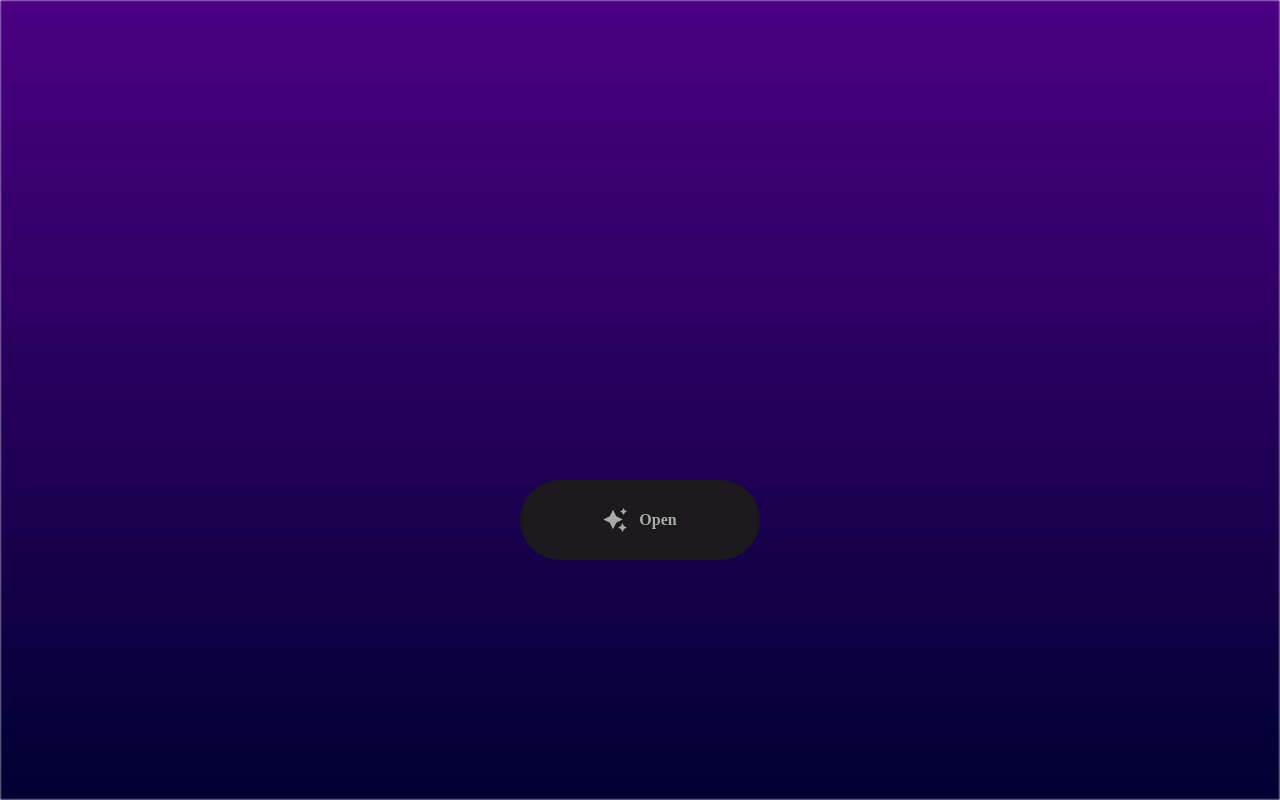
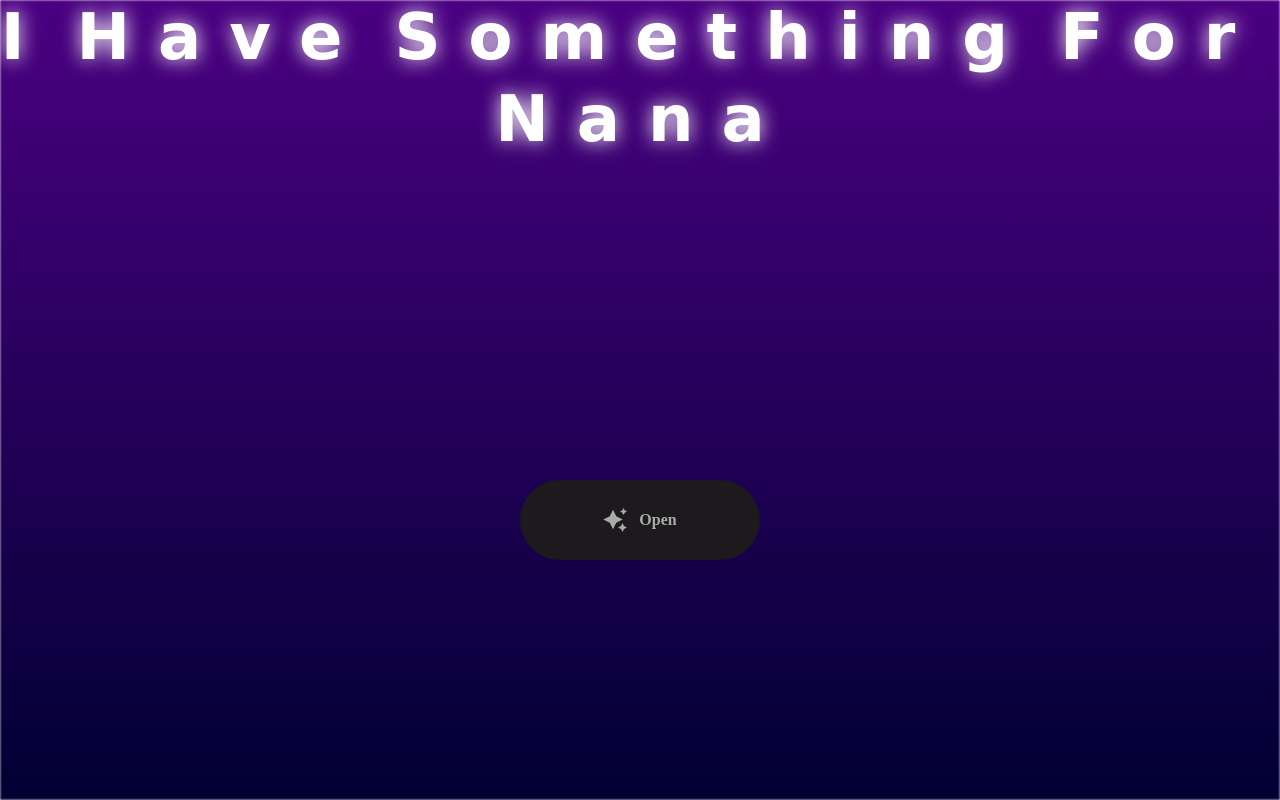
Before and after one commit to edvantazul/nana, a plain HTML site: page index.html in a window 1280 px wide. Drawn offline with Linux system fonts and the light colour scheme; files that its build step writes are made by us from their sources.

Commit message:
index.html

```diff
--- a/index.html
+++ b/index.html
@@ -4,20 +4,16 @@
   <meta charset="UTF-8">
   <meta name="viewport" content="width=device-width, initial-scale=1.0">
   <link rel="shortcut icon" href="images/gift.png" type="image/x-icon">
-  <link rel="stylesheet" href="css/index.css">
+  <link rel="stylesheet" href="index.css">
 
-  <!-- Document Title -->
   <title>FLOWERS FOR NANA</title>
 </head>
 
 <body>
-  <!-- Background -->
   <div class="night"></div>
 
-  <!-- Title -->
   <h1 class="title"></h1>
 
-  <!-- Button -->
   <div style="position: absolute; top: 60vh; width: 100%; display: flex; justify-content: center;">
     <a href="flower.html" class="btn">
       <svg height="24" width="24" fill="#FFFFFF" viewBox="0 0 24 24" data-name="Layer 1" id="Layer_1" class="sparkle">
@@ -30,7 +26,7 @@
     </a>
   </div>
 
-  <script src="js/index.js"></script>
+  <script src="index.js"></script>
 </body>
 
 </html>
```
